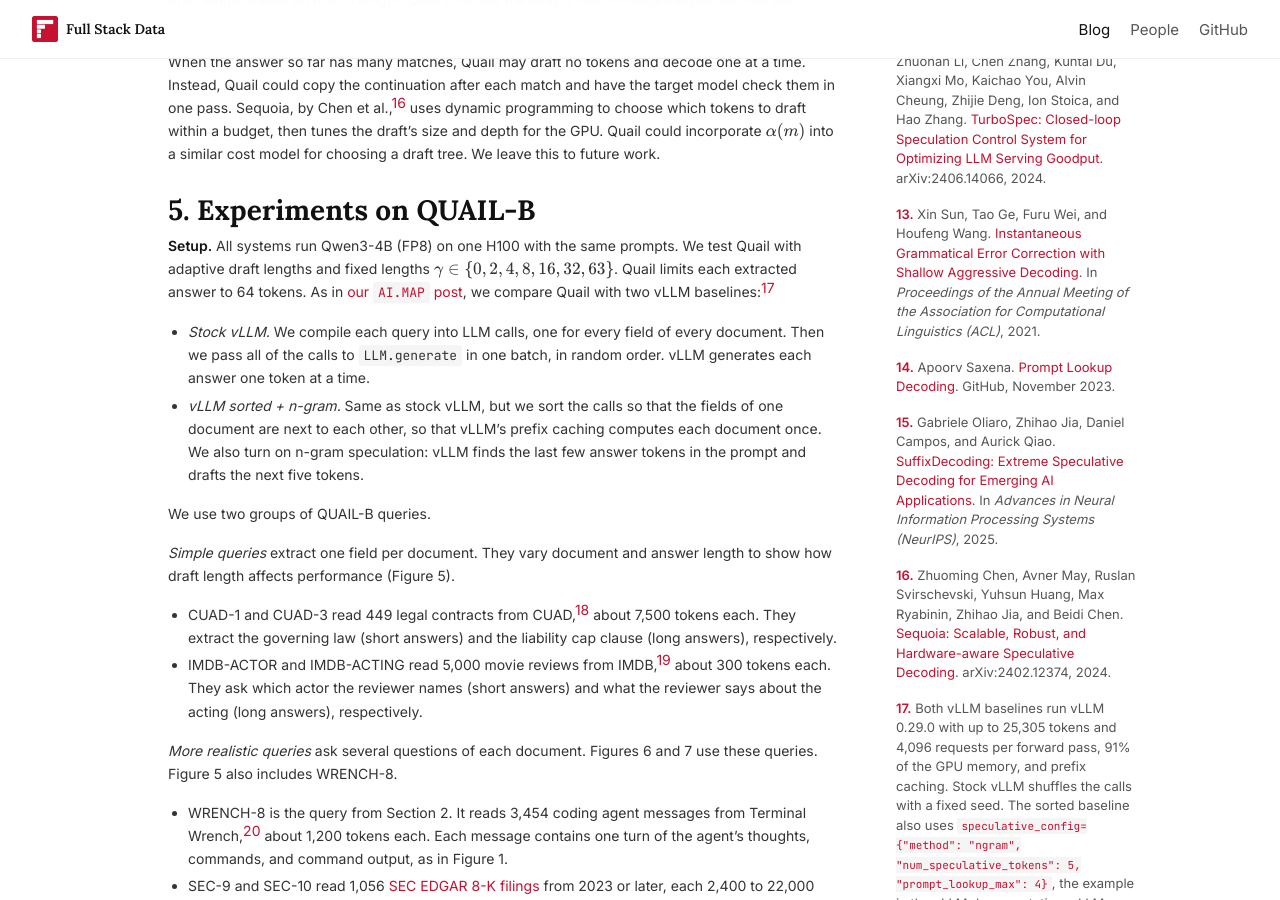
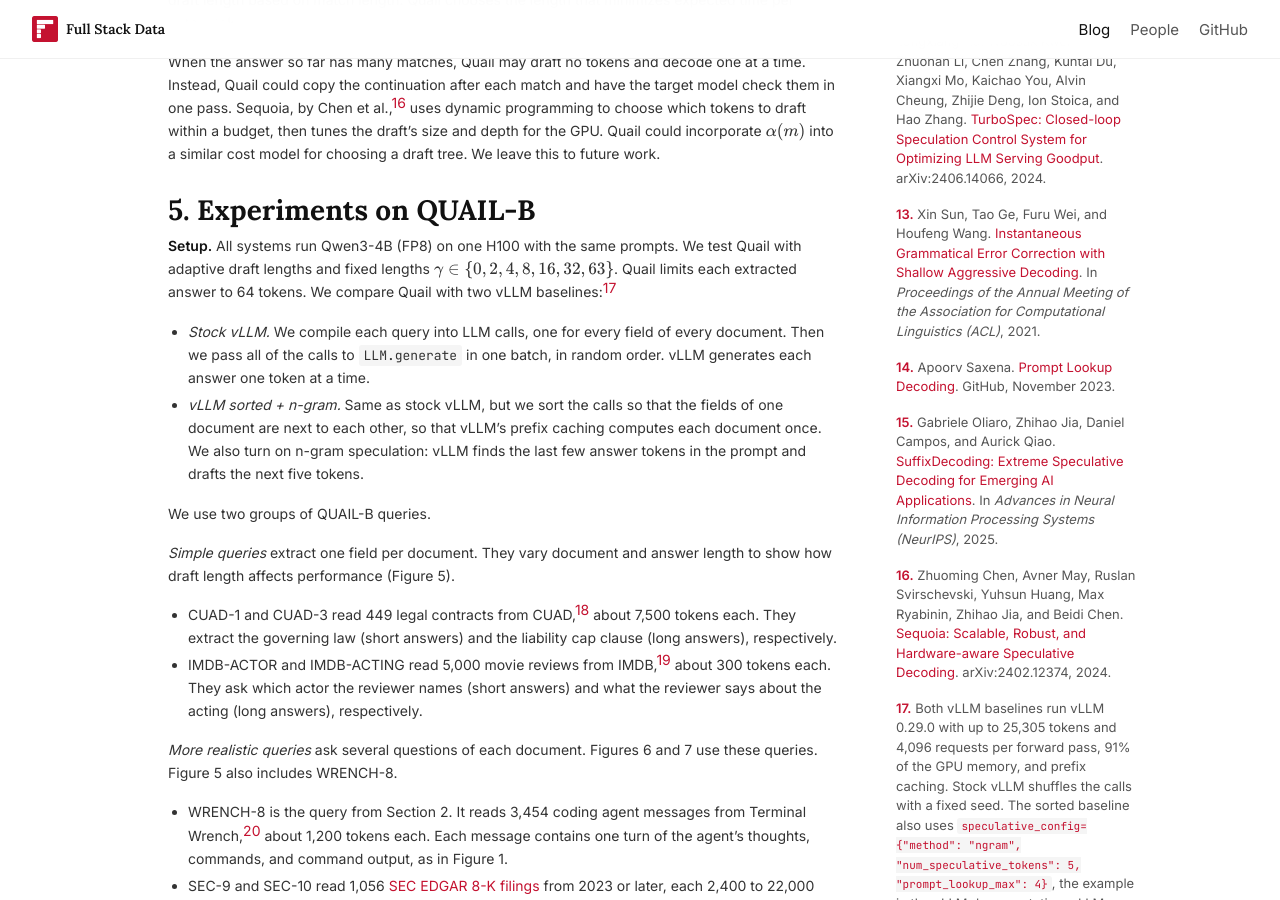
Before and after one commit to fsdatalab/fsdatalab.github.io, a Jekyll site: the page built from _posts/2026-10-26-ai-extract.md, in a window 1280 px wide and 900 px high, scrolled down 6055 px. Built offline with Jekyll 4.4.1, drawn with Linux system fonts in a browser that asks for light colours.

Commit message:
Drop the link to the unreleased AI.MAP post from the AI.EXTRACT post
Co-Authored-By: Claude Opus 5.5 <noreply@anthropic.com>
Claude-Session: https://claude.ai/code/session_012G22YLMk5BfN66z5wzqWeJ

```diff
--- a/_posts/2026-10-26-ai-extract.md
+++ b/_posts/2026-10-26-ai-extract.md
@@ -172,7 +172,7 @@ When the answer so far has many matches, Quail may draft no tokens and decode on
 
 # 5. Experiments on QUAIL-B
 
-**Setup.** All systems run Qwen3-4B (FP8) on one H100 with the same prompts. We test Quail with adaptive draft lengths and fixed lengths $$\gamma \in \{0, 2, 4, 8, 16, 32, 63\}$$. Quail limits each extracted answer to 64 tokens. As in [our `AI.MAP` post]({{ '/blog/ai-map/' | relative_url }}), we compare Quail with two vLLM baselines:<sup><a href="#note-17">17</a></sup>
+**Setup.** All systems run Qwen3-4B (FP8) on one H100 with the same prompts. We test Quail with adaptive draft lengths and fixed lengths $$\gamma \in \{0, 2, 4, 8, 16, 32, 63\}$$. Quail limits each extracted answer to 64 tokens. We compare Quail with two vLLM baselines:<sup><a href="#note-17">17</a></sup>
 
 - *Stock vLLM.* We compile each query into LLM calls, one for every field of every document. Then we pass all of the calls to `LLM.generate` in one batch, in random order. vLLM generates each answer one token at a time.
 - *vLLM sorted + n-gram.* Same as stock vLLM, but we sort the calls so that the fields of one document are next to each other, so that vLLM's prefix caching computes each document once. We also turn on n-gram speculation: vLLM finds the last few answer tokens in the prompt and drafts the next five tokens.
```
